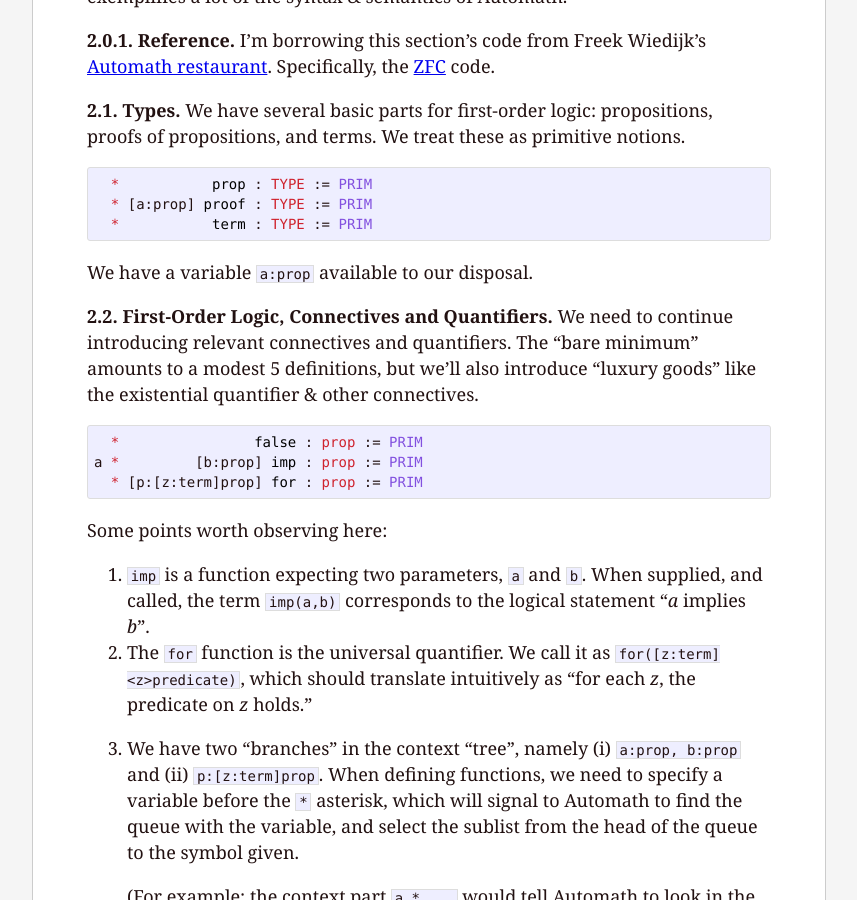
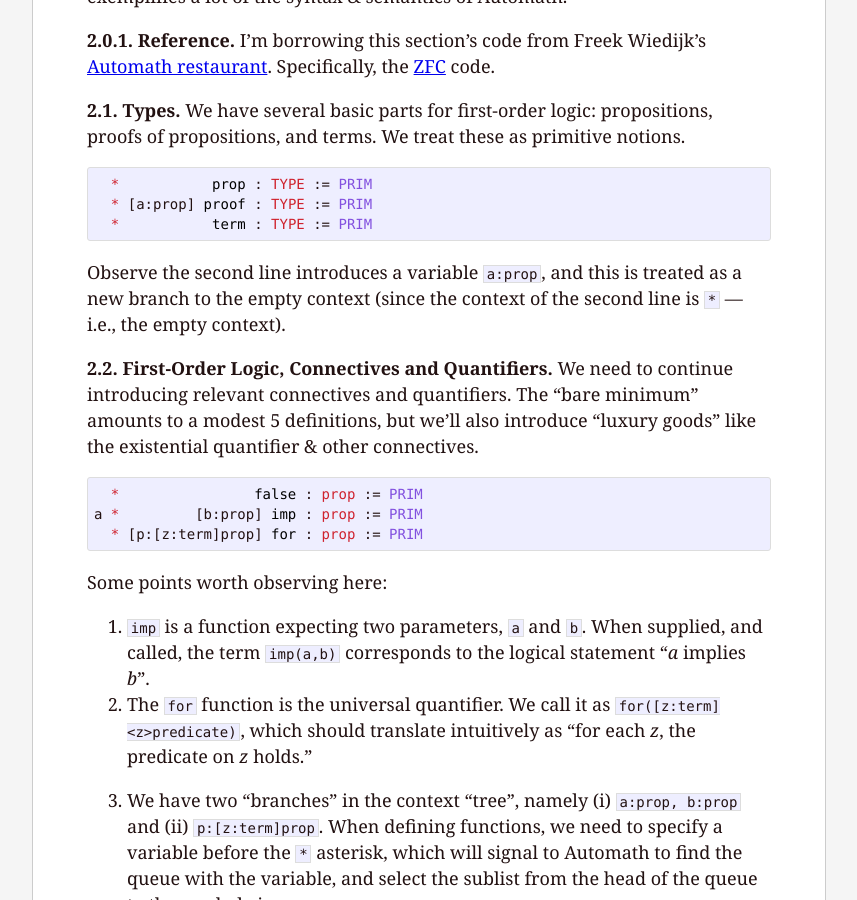
Before and after one commit to pqnelson/pqnelson.github.com, a Jekyll site: the page built from _posts/2015-12-27-tutorial-automath.md, in a window 1280 px wide and 900 px high, scrolled down 3024 px. Shown: the whole window, without its empty margins (211-1068 px from the left). Built offline with Jekyll 4.4.1, drawn with Linux system fonts in a browser that asks for light colours.

Commit message:
[minor] Explicitly note Automath context example

```diff
--- a/_posts/2015-12-27-tutorial-automath.md
+++ b/_posts/2015-12-27-tutorial-automath.md
@@ -173,7 +173,9 @@ of propositions, and terms. We treat these as primitive notions.
   <span class="kr">*</span> [a:prop] <span class="kt">proof</span> : <span class="kr">TYPE</span> := <span class="nf">PRIM</span>
   <span class="kr">*</span>           <span class="kt">term</span> : <span class="kr">TYPE</span> := <span class="nf">PRIM</span></code></pre></div>
 
-We have a variable `a:prop` available to our disposal.
+Observe the second line introduces a variable `a:prop`, and this is
+treated as a new branch to the empty context (since the context of the
+second line is `*` --- i.e., the empty context).
 
 **2.2. First-Order Logic, Connectives and Quantifiers.**
 We need to continue introducing relevant connectives and
```
